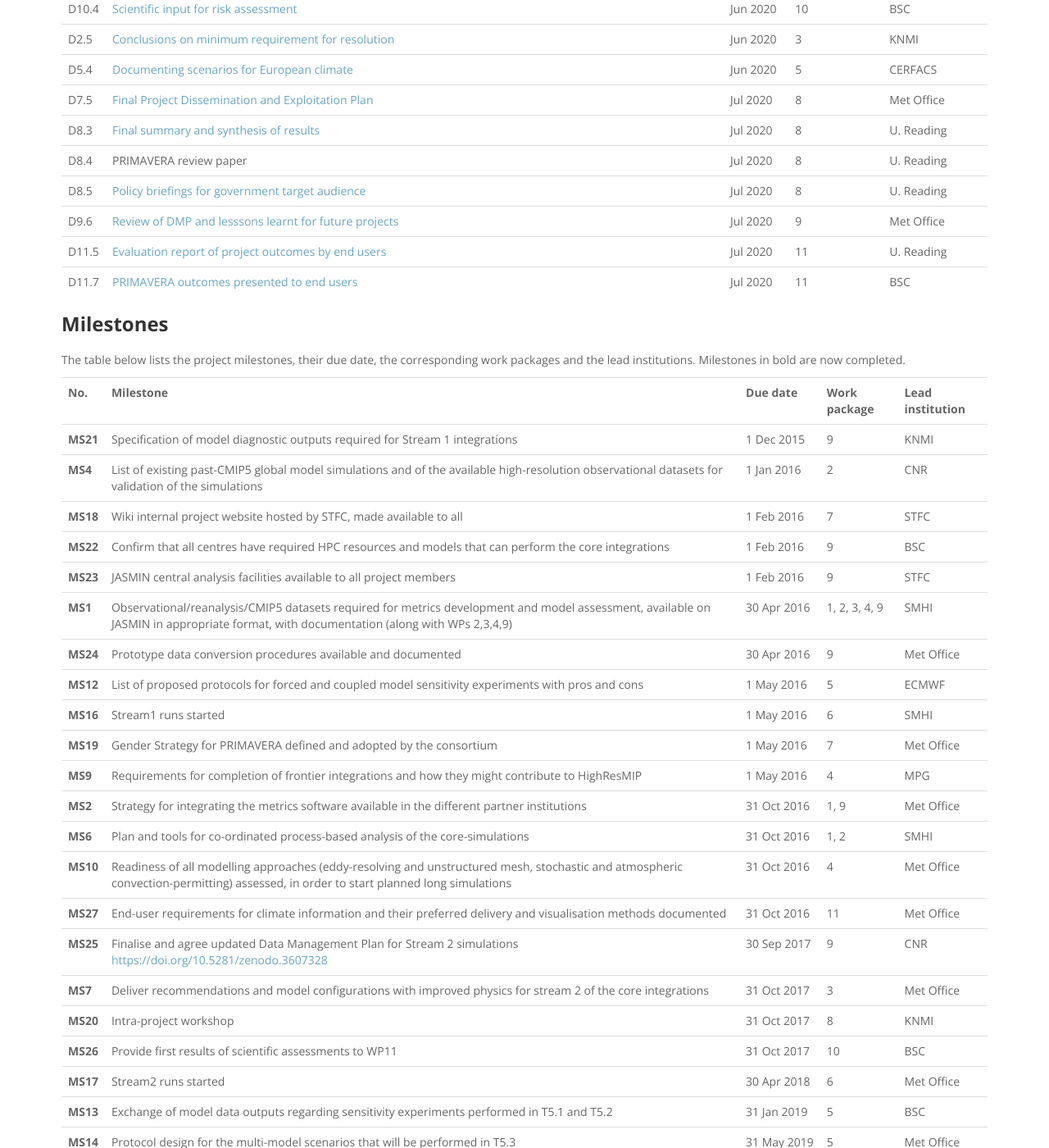
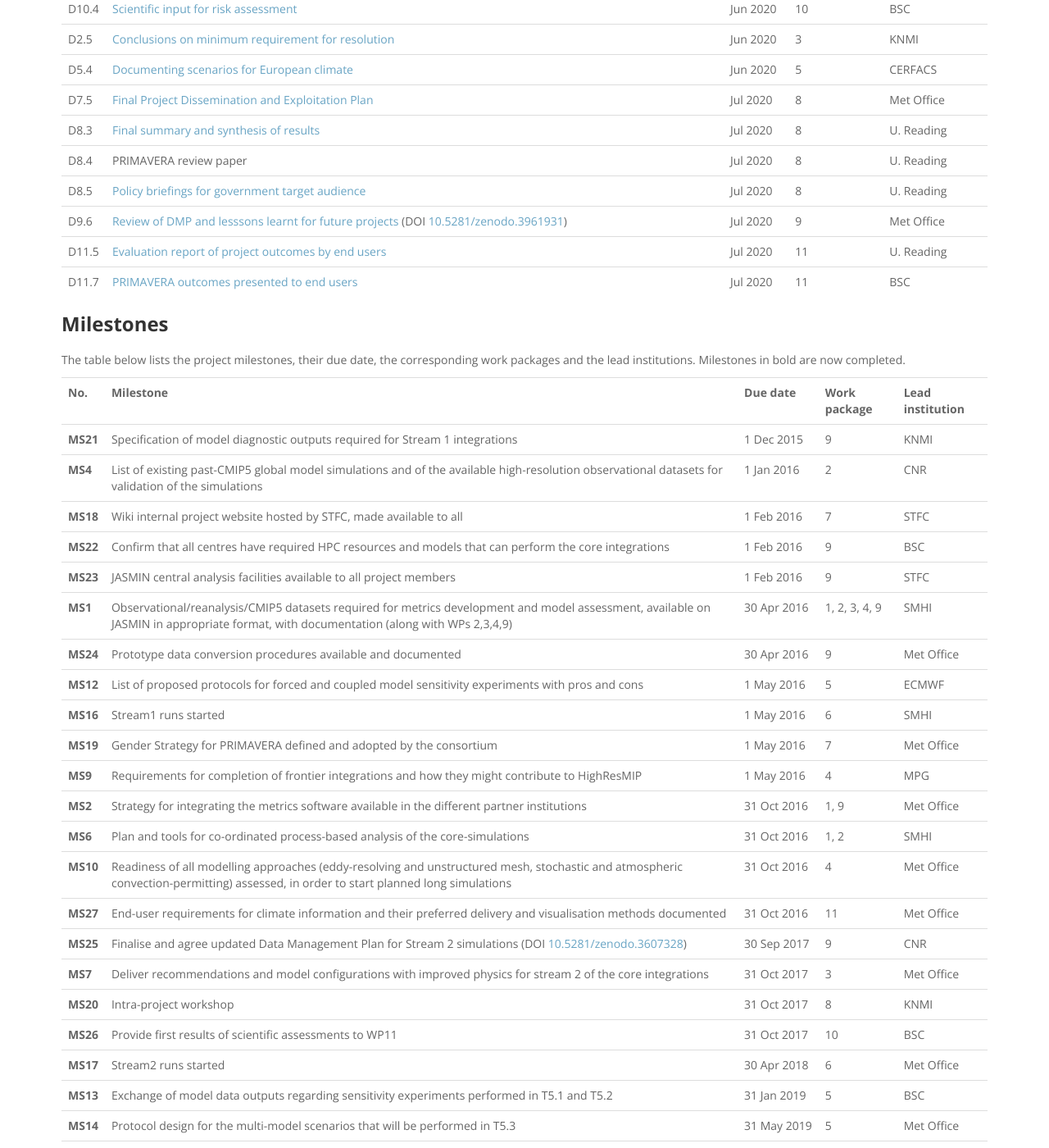
Before and after one commit to PRIMAVERA-H2020/primavera-h2020.eu, a Jekyll site: the page built from output/project-deliverables.md, in a window 1280 px wide and 1400 px high, scrolled down 2203 px. Shown: the whole window at 82% size. Built offline with Jekyll 4.4.1, drawn with Linux system fonts in a browser that asks for light colours; comment, search, counter and statistics services are not loaded; some of the changed text lies outside the part shown.

Commit message:
Consistent DOI use

```diff
--- a/output/project-deliverables.md
+++ b/output/project-deliverables.md
@@ -45,7 +45,7 @@
 </tr>
 <tr>
 <td>D9.1</td>
-<td><a href="{{ site.baseurl }}/assets/media/uploads/Documents/project/primavera_deliverable_9-1.pdf">Data management plan</a> (<a href="https://dx.doi.org/10.5281/ZENODO.3598390">https://dx.doi.org/10.5281/ZENODO.3598390</a>)</td>
+<td><a href="{{ site.baseurl }}/assets/media/uploads/Documents/project/primavera_deliverable_9-1.pdf">Data management plan</a> (DOI <a href="https://doi.org/10.5281/ZENODO.3598390">10.5281/ZENODO.3598390</a>)</td>
 <td>May&nbsp;2016</td>
 <td>9</td>
 <td>Met Office</td>
@@ -377,7 +377,7 @@
 </tr>
 <tr>
 <td>D9.6</td>
-<td><a href="{{ site.baseurl }}/assets/media/uploads/Documents/project/primavera_d9.6_final.pdf">Review of DMP and lesssons learnt for future projects</a></td>
+<td><a href="{{ site.baseurl }}/assets/media/uploads/Documents/project/primavera_d9.6_final.pdf">Review of DMP and lesssons learnt for future projects</a> (DOI <a href="https://doi.org/10.5281/zenodo.3961931">10.5281/zenodo.3961931</a>)</td>
 <td>Jul 2020</td>
 <td>9</td>
 <td>Met Office</td>
@@ -516,7 +516,7 @@
 </tr>
 <tr>
 <td><strong>MS25</strong></td>
-<td>Finalise and agree updated Data Management Plan for Stream 2 simulations <a href="https://doi.org/10.5281/zenodo.3607328">https://doi.org/10.5281/zenodo.3607328</a></td>
+<td>Finalise and agree updated Data Management Plan for Stream 2 simulations (DOI <a href="https://doi.org/10.5281/zenodo.3607328">10.5281/zenodo.3607328</a>)</td>
 <td>30&nbsp;Sep&nbsp;2017</td>
 <td>9</td>
 <td>CNR</td>
```
